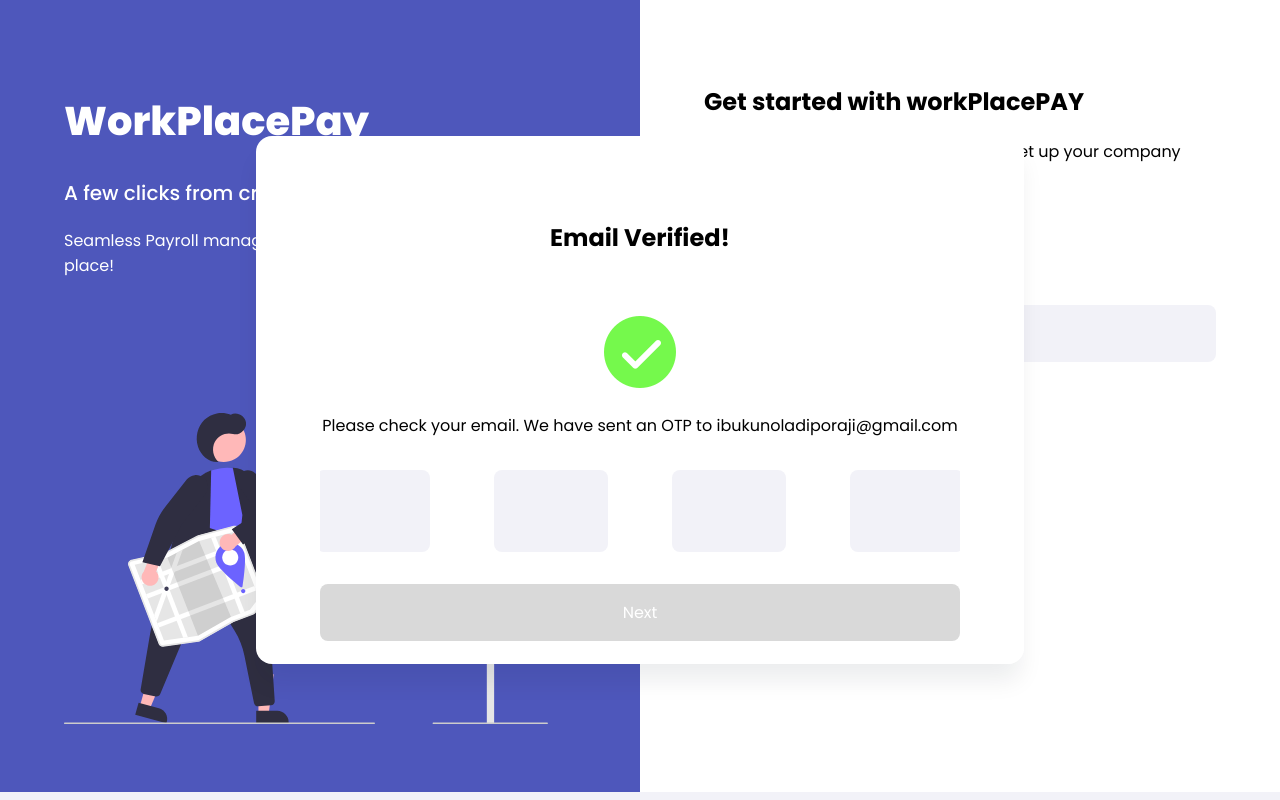
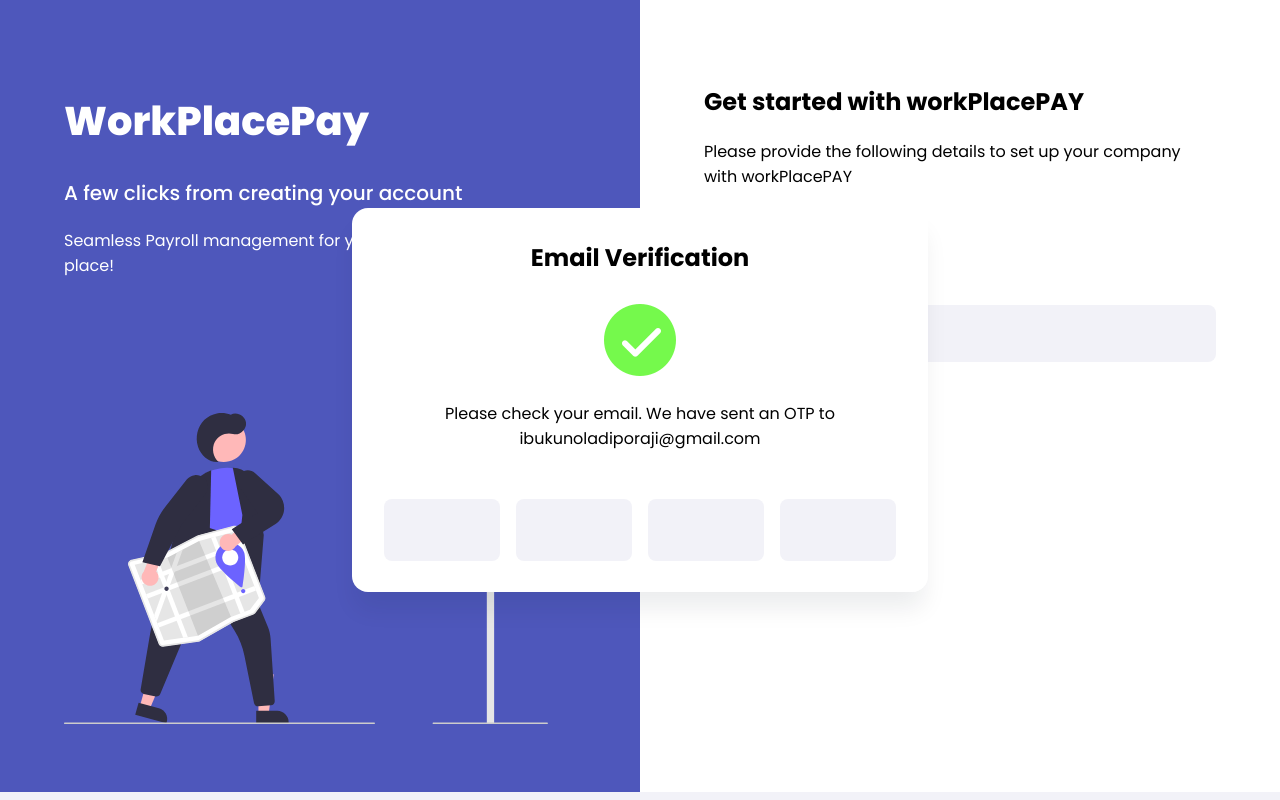
Before and after one commit to KoneeVibes/workplacepay, a React (Create React App) app: page /getstarted in a window 1280 px wide. Both pictures are taken after typing "name@example.com" into the empty fields and a click on the button "Get Started". Built offline with nearby package versions, Linux system fonts and the light colour scheme; no server answers.

Commit message:
cleaned up IBK get started and add employee modals

```diff
--- a/src/components/button/styled.js
+++ b/src/components/button/styled.js
@@ -1,12 +1,12 @@
 import styled from "styled-components";
 
-export const BaseButton = styled.button(({ width, backgroundcolor }) => {
+export const BaseButton = styled.button(({ width, backgroundcolor, color }) => {
   return {
     //styles for button should begin below this line.
     textAlign: "center",
     backgroundColor: backgroundcolor || "#8A90DC",
     border: "none",
-    color: "white",
+    color: color || "white",
     borderRadius: "8px",
     width: width || "-webkit-fill-available",
     padding: "calc(var(--cardPadding)/2) var(--cardPadding)",
--- a/src/components/modal/index.js
+++ b/src/components/modal/index.js
@@ -6,8 +6,10 @@
     useEffect(() => {
         if (open) {
             document.body.style.overflow = "hidden";
+            document.body.style.pointerEvents = "none";
         } else {
             document.body.style.overflow = "auto";
+            document.body.style.pointerEvents = "auto";
         }
         const handleClickOutside = (e) => {
             if (open && modalRef.current && !modalRef.current.contains(e.target)) {
--- a/src/components/modal/styled.js
+++ b/src/components/modal/styled.js
@@ -7,5 +7,6 @@
         overflowY: "auto",
         height: height || "50%",
         width: width || "50%",
+        pointerEvents: "auto",
     }
 })
--- a/src/containers/dashboard/modals/addemployeesuccessmodal/index.js
+++ b/src/containers/dashboard/modals/addemployeesuccessmodal/index.js
@@ -6,16 +6,14 @@
 import { H2, P, Span } from "../../../../components/typography/styled";
 import { Row } from "../../../../components/flex/styled";
 import { BaseButton } from "../../../../components/button/styled";
-import { FontAwesomeIcon } from "@fortawesome/react-fontawesome";
-import { faXmark } from "@fortawesome/free-solid-svg-icons";
 
-export const AddEmployeeSuccessModal = () => {
+export const AddEmployeeSuccessModal = ({ height, width, setIsFormReset }) => {
     const navigate = useNavigate();
     const [matches, setMatches] = useState(false);
     const { isAddEmployeeSuccessModalOpen, setIsAddEmployeeSuccessModalOpen } = useContext(Context);
 
     const handleCloseModal = () => {
-        setIsAddEmployeeSuccessModalOpen(false);
+        setIsAddEmployeeSuccessModalOpen(true);
     }
 
     const handleNavigateToDashboard = () => {
@@ -25,9 +23,8 @@
 
     const handleNavigateToAddEmployee = () => {
         setIsAddEmployeeSuccessModalOpen(false);
-        navigate("/addnewemployee");
+        setIsFormReset(true);
     }
-
 
     useEffect(() => {
         const handleResize = () => {
@@ -45,20 +42,14 @@
             open={isAddEmployeeSuccessModalOpen}
             onClose={handleCloseModal}
             className={"add-new-employee-modal"}
-            height={matches ? "auto" : "50%"}
-            width={matches ? "auto" : "50%"}
+            height={matches ? "auto" : height || "auto"}
+            width={matches ? "60%" : width || "50%"}
         >
             <AddEmployeeSuccessModalWrapper>
                 <Fragment>
-                    <Row className="payment-modal-title">
+                    <div className="confirmation-modal-title">
                         <H2>Congratulations</H2>
-                        <BaseButton
-                            onClick={handleCloseModal}
-                            backgroundcolor={"#800000"}
-                        >
-                            <FontAwesomeIcon icon={faXmark} color="#FFFFFF" />
-                        </BaseButton>
-                    </Row>
+                    </div>
                     <div>
                         <P>
                             You have added a new Employee.
@@ -72,10 +63,12 @@
                         </P>
                     </div>
                     <Row
-                        className="form-action-row"
+                        tocolumn={true}
+                        className="form-cta-row"
                     >
                         <BaseButton
                             type="button"
+                            color="#000000"
                             backgroundcolor={"#D9D9D9"}
                             onClick={handleNavigateToDashboard}
                         >
@@ -85,6 +78,7 @@
                         </BaseButton>
                         <BaseButton
                             type="button"
+                            color="#000000"
                             backgroundcolor={"#D9D9D9"}
                             onClick={handleNavigateToAddEmployee}
                         >
--- a/src/containers/dashboard/modals/addemployeesuccessmodal/styled.js
+++ b/src/containers/dashboard/modals/addemployeesuccessmodal/styled.js
@@ -3,20 +3,20 @@
 export const AddEmployeeSuccessModalWrapper = styled("div")(() => {
     return {
         overflow: "hidden",
-        ".payment-modal-title": {
-            alignItems: "center",
-            justifyContent: "space-between",
+        "& .confirmation-modal-title": {
             overflow: "hidden",
             "& h2": {
-                fontFamily: "Inter",
-                fontWeight: 800,
+                fontFamily: "Poppins",
+                fontWeight: 700,
                 fontSize: "32px",
+                textAlign: "center",
                 marginBlock: 0,
             },
-            "button": {
-                width: "auto",
-                padding: "1rem",
-            },
+        },
+        "@media screen and (max-width: 1024px)": {
+            "& .form-cta-row": {
+                gap: "calc(var(--flexGap)/2) !important",
+            }
         }
     }
 })
--- a/src/containers/dashboard/modals/getstartedmodal/index.js
+++ b/src/containers/dashboard/modals/getstartedmodal/index.js
@@ -5,17 +5,17 @@
 import { H2, P, Span } from "../../../../components/typography/styled";
 import { GreenTick } from "../../../../assets";
 import { BaseButton } from "../../../../components/button/styled";
-import { Column } from "../../../../components/flex/styled";
+import { Column, Row } from "../../../../components/flex/styled";
 import { BaseInput } from "../../../../components/form/input/styled";
 import React from 'react';
 
-export const GetStartedSuccessModal = ({ setIsOTPEntered }) => {
+export const GetStartedSuccessModal = ({ setIsOTPEntered, height, width }) => {
     const [matches, setMatches] = useState(false);
     const { isGetStartedModalOpen, setIsGetStartedModalOpen } = useContext(Context);
     const [otp, setOtp] = useState(new Array(4).fill(""));
 
     const handleCloseModal = () => {
-        setIsGetStartedModalOpen(false);
+        setIsGetStartedModalOpen(true);
     };
 
     const handleOTPSubmit = () => {
@@ -54,14 +54,15 @@
             open={isGetStartedModalOpen}
             onClose={handleCloseModal}
             className={"get-started-modal"}
-            height={matches ? "auto" : "50%"}
-            width={matches ? "auto" : "50%"}
+            height={matches ? "auto" : height || "50%"}
+            width={matches ? "75%" : width || "50%"}
         >
             <GetStartedModalWrapper>
                 <Column
+                    gap={"0"}
                     className="receipt-title"
                 >
-                    <H2>Email Verified!</H2>
+                    <H2>Email Verification</H2>
                     <GreenTick />
                 </Column>
                 <div>
@@ -70,20 +71,22 @@
                         We have sent an OTP to ibukunoladiporaji@gmail.com
                     </P>
                 </div>
-            <div className="otp-container">
+                <Row className="otp-container">
                     {otp.map((data, index) => (
                         <BaseInput
                             key={index}
                             type="text"
                             maxLength="1"
                             value={data}
+                            width={"25%"}
                             onChange={(e) => handleChange(e.target, index)}
                         />
                     ))}
-            </div>
-                <div>
+                </Row>
+                <div className="submit-button-box">
                     <BaseButton
                         type="submit"
+                        color="#000000"
                         backgroundcolor={"#D9D9D9"}
                         onClick={handleOTPSubmit}
                     >
--- a/src/containers/dashboard/modals/getstartedmodal/styled.js
+++ b/src/containers/dashboard/modals/getstartedmodal/styled.js
@@ -1,46 +1,41 @@
 import styled from "styled-components";
+import { Column } from "../../../../components/flex/styled";
 
-export const GetStartedModalWrapper = styled("div")(() => {
+export const GetStartedModalWrapper = styled(Column)(() => {
     return {
+        gap: 0,
         overflow: "hidden",
-        ".payment-modal-title": {
-            alignItems: "center",
-            justifyContent: "space-between",
-            overflow: "hidden",
-            "& h2": {
-                fontFamily: "Inter",
-                fontWeight: 800,
-                fontSize: "32px",
-                marginBlock: 0,
-            },
-            "button": {
-                width: "auto",
-                padding: "1rem",
-            },
+        "& .receipt-title>svg": {
+            display: "block",
+            marginLeft: "auto",
+            marginRight: "auto",
         },
-        "& .receipt-title>svg":{
-            display:"block",
-            marginLeft:"auto",
-            marginRight:"auto",
+        "& .receipt-title>h2": {
+            marginBlockStart: 0,
+            textAlign: "center",
         },
-        "& .receipt-title>h2":{
-            textAlign:"center",
+        "& p": {
+            textAlign: "center",
         },
-        "p":{
-            textAlign:"center",
+        "& .otp-container": {
+            gap: "calc(var(--flexGap)/2)",
+            marginBlock: 'var(--sectionMargin)',
+            overflow: "auto",
+            width: "100%",
         },
-        ".otp-container":{
-            display: 'flex',
-            gap: 'calc(var(--cardPadding) * 2)',
-            marginTop: 'var(--sectionMargin)',
-            marginBottom:'var(--sectionMargin)',
-            justifyContent: 'center',
-        },
-        ".otp-container>input":{
-            width: '50px',
-            height: '50px',
+        "& .otp-container>input": {
+            width: '25%',
+            height: '30px',
             fontSize: '24px',
             textAlign: 'center',
+        },
+        "& .submit-button-box": {
+            "& button": {
+                width: "auto",
+                display: "block",
+                marginLeft: "auto",
+                marginRight: "auto",
+            },
         }
     }
 })
--- a/src/index.css
+++ b/src/index.css
@@ -3,7 +3,7 @@
 
 body {
   margin: 0;
-  font-family: -apple-system, BlinkMacSystemFont, 'Segoe UI', 'Roboto', 'Oxygen',
+  font-family: 'Inter', 'Poppins', -apple-system, BlinkMacSystemFont, 'Segoe UI', 'Roboto', 'Oxygen',
     'Ubuntu', 'Cantarell', 'Fira Sans', 'Droid Sans', 'Helvetica Neue',
     sans-serif;
   -webkit-font-smoothing: antialiased;
--- a/src/pages/app/addnewemployee/index.js
+++ b/src/pages/app/addnewemployee/index.js
@@ -1,6 +1,5 @@
-import { Fragment, useContext, useEffect, useState } from "react";
+import { Fragment, useCallback, useContext, useEffect, useMemo, useState } from "react";
 import { Context } from "../../../context";
-//import { useNavigate } from "react-router-dom";
 import { Layout } from "../../../containers/dashboard/layout";
 import { AddNewEmployeeWrapper } from "./styled";
 import { H2, P, Label } from "../../../components/typography/styled";
@@ -14,10 +13,7 @@
 import { AddEmployeeSuccessModal } from "../../../containers/dashboard/modals/addemployeesuccessmodal";
 
 export const AddNewEmployee = () => {
-    const [step, setStep] = useState(1);
-    const [matches, setMatches] = useState(false);
-    const { setIsAddEmployeeSuccessModalOpen } = useContext(Context);
-    const [formDetails, setFormDetails] = useState({
+    const initialFormDetails = useMemo(() => ({
         userName: "",
         firstName: "",
         lastName: "",
@@ -46,7 +42,14 @@
         emergencyContactRelationship: "",
         emergencyContactNumber: "",
         emergencyContactAddress: "",
-    });
+    }), []);
+
+    const [step, setStep] = useState(1);
+    const [matches, setMatches] = useState(false);
+    const [isFormReset, setIsFormReset] = useState(false);
+
+    const { setIsAddEmployeeSuccessModalOpen } = useContext(Context);
+    const [formDetails, setFormDetails] = useState(initialFormDetails);
 
     const handleChange = (e) => {
         const { name, value } = e.target;
@@ -66,7 +69,7 @@
         if (step === 2) {
             return await handleSubmit(e);
         };
-        // perform form validation here to ensure that all the field
+        // perform form validation here to ensure that all the fields
         // in step one have been entered
         setStep((prev) => {
             return prev + 1;
@@ -78,6 +81,18 @@
         console.log(formDetails);
         setIsAddEmployeeSuccessModalOpen(true);
     };
+
+    const resetForm = useCallback(() => {
+        setStep(1);
+        setFormDetails(initialFormDetails);
+    }, [initialFormDetails]);
+
+    useEffect(() => {
+        if (isFormReset) {
+            resetForm();
+            setIsFormReset(false);
+        }
+    }, [isFormReset, resetForm]);
 
     useEffect(() => {
         const handleResize = () => {
@@ -456,7 +471,10 @@
                         )}
                     </form>
                 </Column>
-                <AddEmployeeSuccessModal />
+                <AddEmployeeSuccessModal
+                    width={"40%"}
+                    setIsFormReset={setIsFormReset}
+                />
             </AddNewEmployeeWrapper>
         </Layout>
     )
--- a/src/pages/app/addnewemployee/styled.js
+++ b/src/pages/app/addnewemployee/styled.js
@@ -54,9 +54,9 @@
             left: "50%",
             transform: "translate(-50%, -50%)",
             backgroundColor: "#FFFFFF",
-            padding: "calc(var(--cardPadding) * 2)",
+            padding: "var(--cardPadding)",
             borderRadius: "1rem",
-            boxShadow: "0px 20px 24px -4px #10182814",
+            boxShadow: "0px 4px 4px 4px rgba(0, 0, 0, 0.25)",
         },
         "@media screen and (min-width: 768px)": {
             "& .submit-column": {
--- a/src/pages/preliminaryauth/getstarted/index.js
+++ b/src/pages/preliminaryauth/getstarted/index.js
@@ -129,7 +129,11 @@
           </BaseFieldSet>
         </form>
       </div>
-      <GetStartedSuccessModal setIsOTPEntered={setIsOTPEntered} />
+      <GetStartedSuccessModal
+        width={"40%"}
+        height={"40%"}
+        setIsOTPEntered={setIsOTPEntered}
+      />
     </GetStartedWrapper >
   );
 };
--- a/src/pages/preliminaryauth/getstarted/styled.js
+++ b/src/pages/preliminaryauth/getstarted/styled.js
@@ -49,7 +49,7 @@
       left: "50%",
       transform: "translate(-50%, -50%)",
       backgroundColor: "#FFFFFF",
-            padding: "calc(var(--cardPadding) * 2)",
+      padding: "var(--cardPadding)",
       borderRadius: "1rem",
       boxShadow: "0px 20px 24px -4px #10182814",
     },
```
Lines whose indentation alone changed are shown as unchanged.
